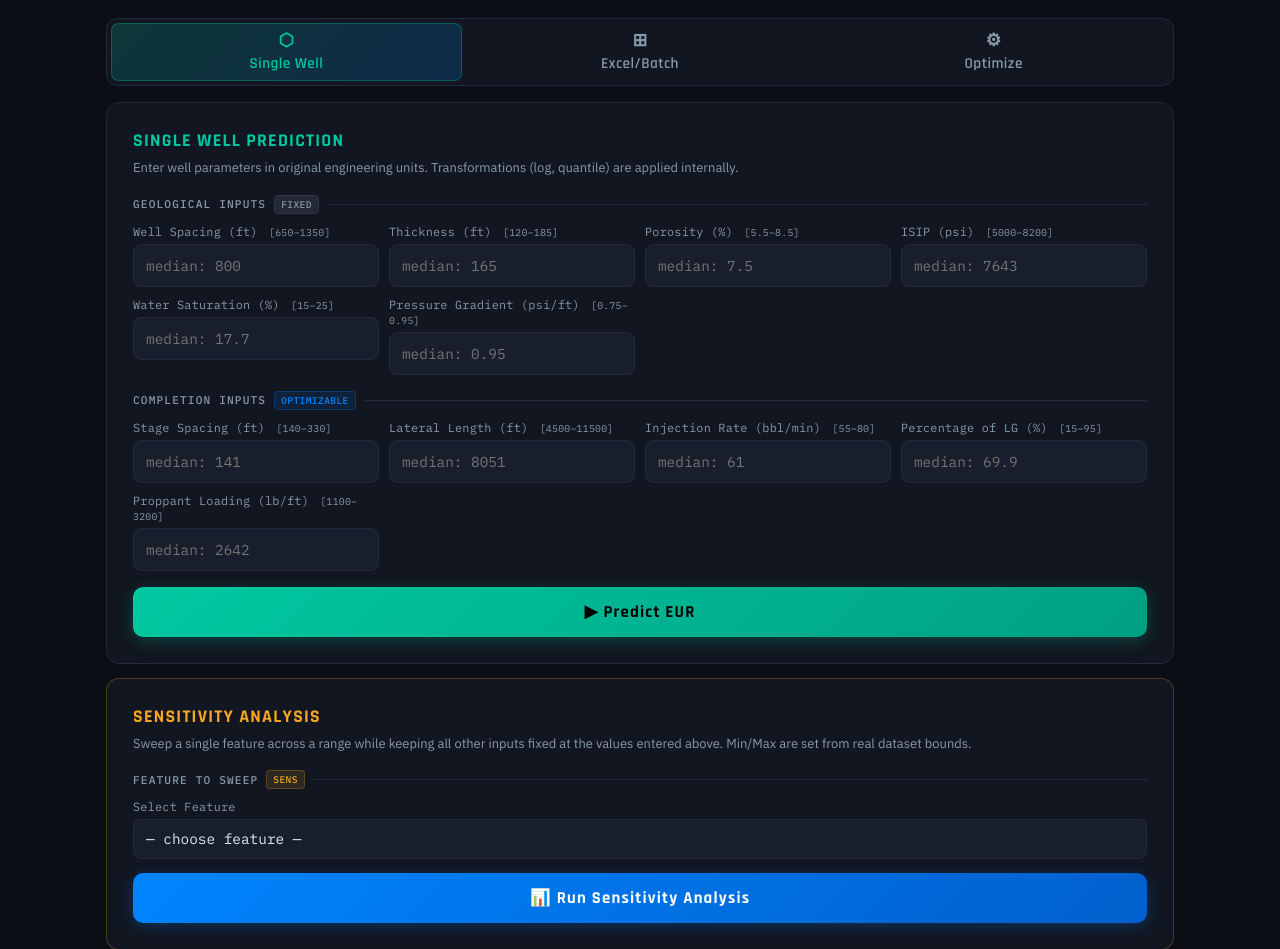
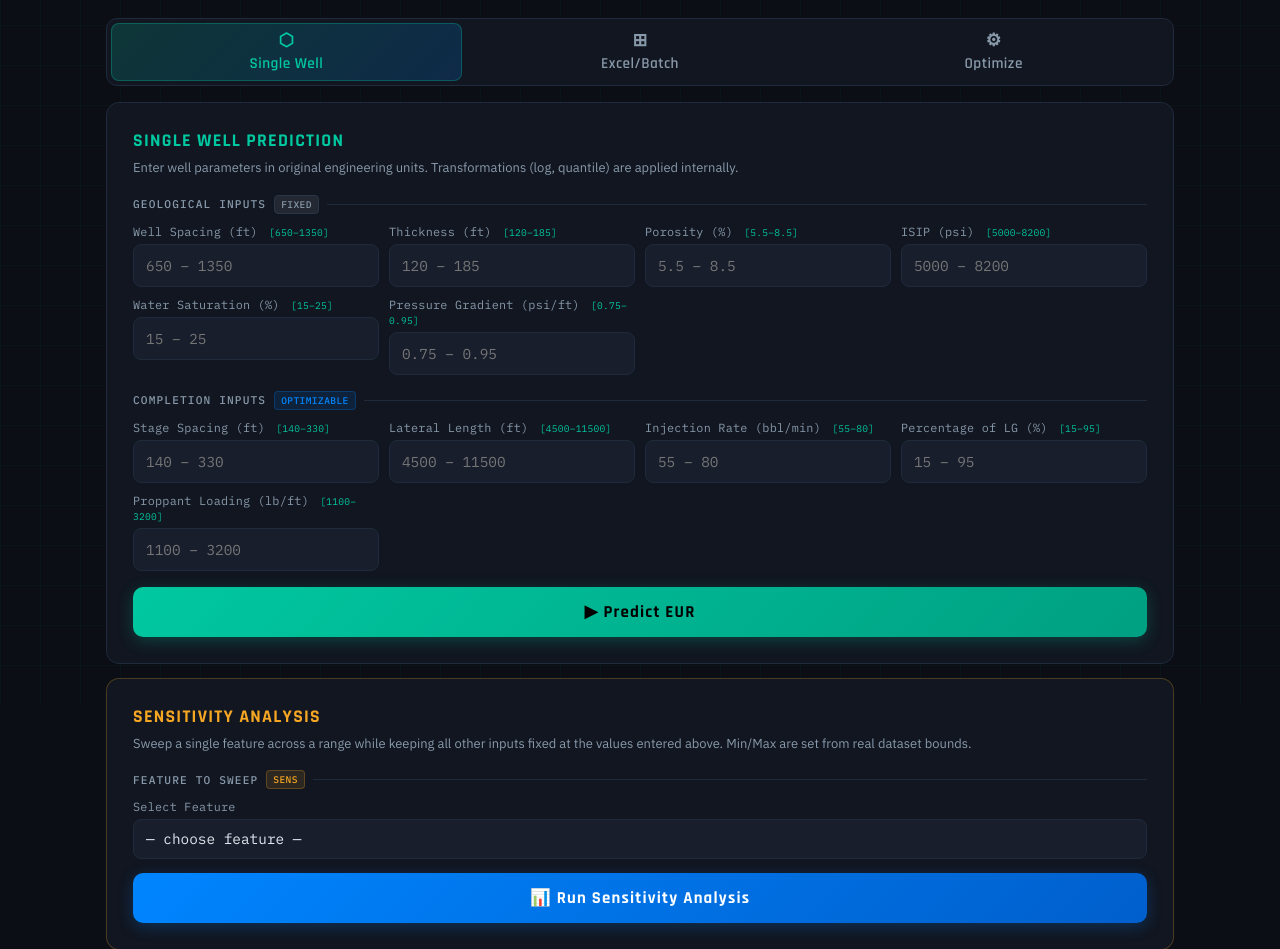
Before and after one commit to Bkry21/eur_prediction, a Flask app: page / in a window 1280 px wide. Shown: the part 95-1044 px from the top of the page. Run offline with Flask 3, Linux system fonts and the light colour scheme; parts of the project's set-up code (start-up, migrations or seed data) failed here and were passed over; some libraries are stand-ins or nearby versions.

Commit message:
Update smart_fracing_system.html

```diff
--- a/templates/smart_fracing_system.html
+++ b/templates/smart_fracing_system.html
@@ -684,6 +684,13 @@ tbody td {
     </div>
 
     <div class="modal-section-title">Developers</div>
+    <div class="dev-card">
+        <a href="https://linkedin.com/in/placeholder-abubakr" target="_blank" rel="noopener">
+          <div class="dev-avatar"><img src="ABU.jpeg" alt=""></div>
+          <div class="dev-name">ABU-BAKR MOHAMED</div>
+          <div class="dev-role">🔗 LinkedIn</div>
+        </a>
+      </div>
     <div class="dev-cards">
       <div class="dev-card">
         <a href="https://linkedin.com/in/placeholder-moaid" target="_blank" rel="noopener">
@@ -694,23 +701,17 @@ tbody td {
       </div>
       <div class="dev-card">
         <a href="https://linkedin.com/in/placeholder-mahjoub" target="_blank" rel="noopener">
-          <div class="dev-avatar"><img src="https://ui-avatars.com/api/?name=Mohamed+Mahjoub&background=0085ff&color=fff&size=128" alt="MOHAMED MAHJOUB"></div>
+          <div class="dev-avatar"><img src="MOH.jpeg" alt=""></div>
           <div class="dev-name">MOHAMED MAHJOUB</div>
           <div class="dev-role">🔗 LinkedIn</div>
         </a>
       </div>
-      <div class="dev-card">
-        <a href="https://linkedin.com/in/placeholder-abubakr" target="_blank" rel="noopener">
-          <div class="dev-avatar"><img src="https://ui-avatars.com/api/?name=Abu-Bakr+Mohamed&background=7c3aed&color=fff&size=128" alt="ABU-BAKR MOHAMED"></div>
-          <div class="dev-name">ABU-BAKR MOHAMED</div>
-          <div class="dev-role">🔗 LinkedIn</div>
-        </a>
-      </div>
+
     </div>
 
     <div class="modal-section-title">Acknowledgements</div>
     <div class="ded-card">
-      🎓 Special thanks and deep appreciation to <strong>Dr. OSAM</strong> — for guidance, mentorship, and inspiration throughout the development of this project. Your dedication to teaching and excellence made this work possible.
+      🎓 Special thanks and deep appreciation to <strong>Dr. OSAMA MUTRIF</strong> — for guidance, mentorship, and inspiration throughout the development of this project. Your dedication to teaching and excellence made this work possible.
     </div>
 
     <div class="modal-section-title">Source Code & Data</div>
@@ -782,8 +783,8 @@ function mkField(f, pid) {
   const hid = `hint_${pid}_${f.replace(/\s+/g,'_')}`;
   const d = document.createElement('div'); d.className = 'field';
   d.innerHTML = `
-    <label>${lu(f)} <small style="color:var(--txt2)">[${b[0]}–${b[1]}]</small></label>
-    <input type="number" id="${id}" value="" step="any" placeholder="median: ${MEDIANS[f]}">
+    <label>${lu(f)} <small style="color:var(--accent);font-size:.6rem">[${b[0]}–${b[1]}]</small></label>
+    <input type="number" id="${id}" value="" step="any" placeholder="${b[0]} – ${b[1]}">
     <div class="range-hint" id="${hid}">⚠ Valid range: ${b[0]} – ${b[1]}</div>`;
   p.appendChild(d);
   const inp = d.querySelector('input');
@@ -965,28 +966,35 @@ async function doSens() {
     err.classList.add('show'); return;
   }
 
-  // Validate only non-swept fields: if filled they must be in range; if empty we use median
+  // Validate all other fields must be filled and in range (no median fallback)
   const otherFields = ALL_F.filter(f => f !== feat);
+  const emptyOthers = otherFields.filter(f => {
+    const pid = FIXED_F.includes(f) ? 'fixedFields' : 'compFields';
+    const inp = document.getElementById(`inp_${pid}_${f.replace(/\s+/g,'_')}`);
+    return !inp || inp.value.trim() === '';
+  });
+  if (emptyOthers.length > 0) {
+    err.textContent = `⚠ Please fill all Single Well fields before running sensitivity (except the selected feature). Missing: ${emptyOthers.join(', ')}.`;
+    err.classList.add('show'); return;
+  }
   const invalidOthers = otherFields.filter(f => {
     const pid = FIXED_F.includes(f) ? 'fixedFields' : 'compFields';
     const inp = document.getElementById(`inp_${pid}_${f.replace(/\s+/g,'_')}`);
-    if (!inp || inp.value.trim() === '') return false; // empty = ok, will use median
     const v = parseFloat(inp.value);
     const b = BOUNDS[f];
     return isNaN(v) || v < b[0] || v > b[1];
   });
   if (invalidOthers.length > 0) {
-    err.textContent = `⚠ Out-of-range value in: ${invalidOthers.join(', ')}. Fix or clear the field to use median.`;
+    err.textContent = `⚠ Out-of-range value in: ${invalidOthers.join(', ')}. Please fix before running sensitivity analysis.`;
     err.classList.add('show'); return;
   }
 
-  // Build base inputs — use input value if filled, else use MEDIAN
+  // Build base inputs — use actual field values only (no median fallback)
   const baseInputs = {};
   ALL_F.forEach(f => {
     if (f === feat) { baseInputs[f] = start; return; }
     const pid = FIXED_F.includes(f) ? 'fixedFields' : 'compFields';
-    const v = getVal(pid, f);
-    baseInputs[f] = (v !== null && !isNaN(v)) ? v : MEDIANS[f];
+    baseInputs[f] = getVal(pid, f);
   });
 
   // Build sweep rows
```
